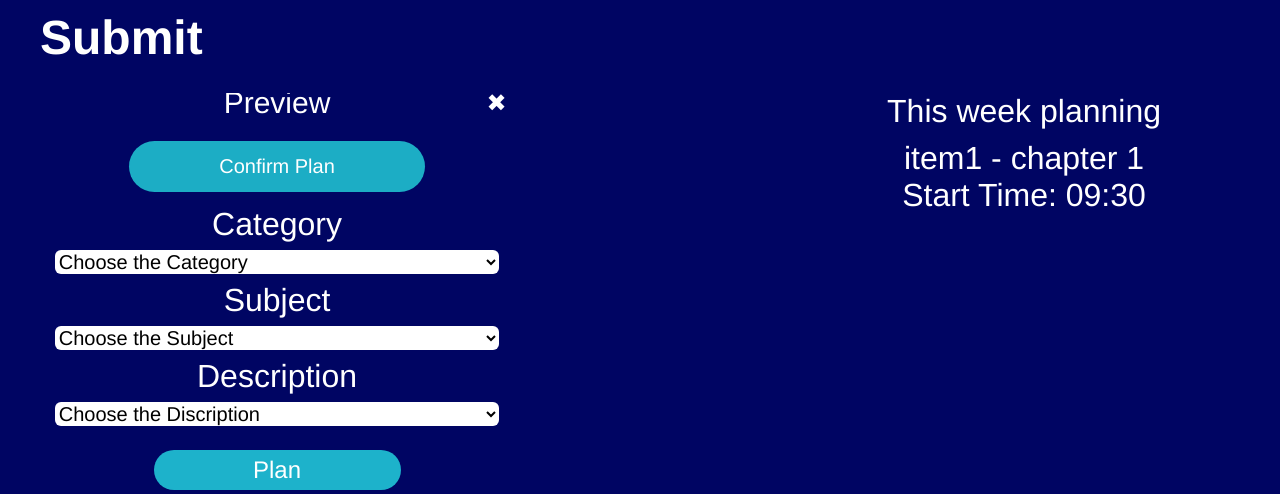
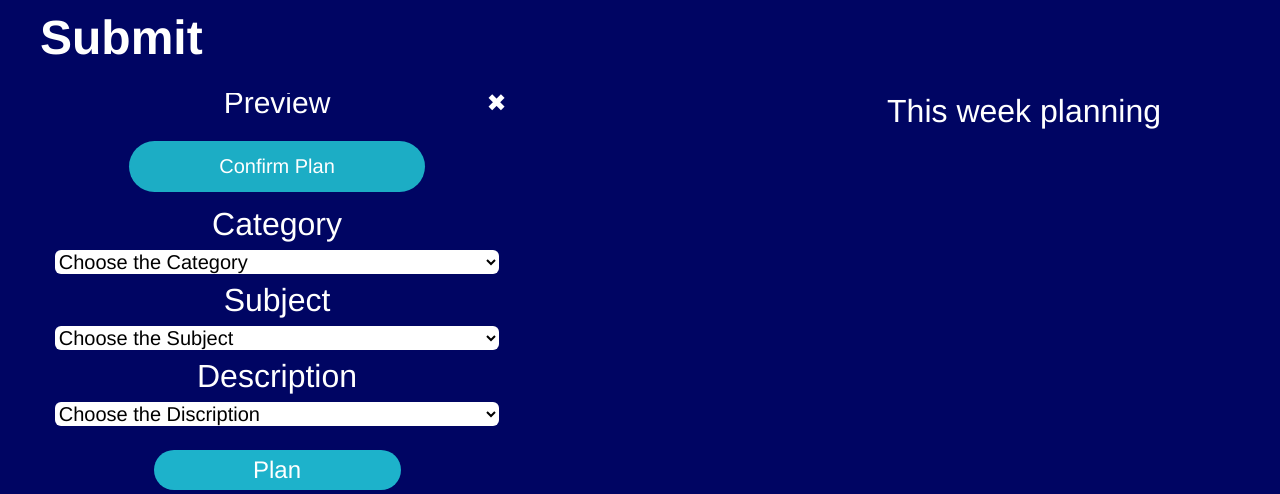
Before and after one commit to DylanEckhart/Bit-Academy, a PHP site: page /index.php in a window 1280 px wide. Shown: the part 107-601 px from the top of the page. Run offline with PHP 8.4, Linux system fonts and the light colour scheme; the visitor is signed in with stand-in values (Sample User, id 1); data that the repository does not hold is empty.

Commit message:
Ticket main message deleted

```diff
--- a/Submit/index.php
+++ b/Submit/index.php
@@ -63,7 +63,6 @@ elseif (isset($_SESSION['approved']) && $_SESSION['approved'] == false) { ?>
 <form class="thisWeekPlanning">
     <label class="PlanningHeader">This week planning</label><br>
     <ul id="listOfTasks">
-            item1 - chapter 1 <br>Start Time: 09:30 <br>
             <?php
             $sqlActiveTickets = "SELECT * FROM plannings WHERE isFinished = 0";
             $resultActiveTickets =  mysqli_query($conn, $sqlActiveTickets);
```
